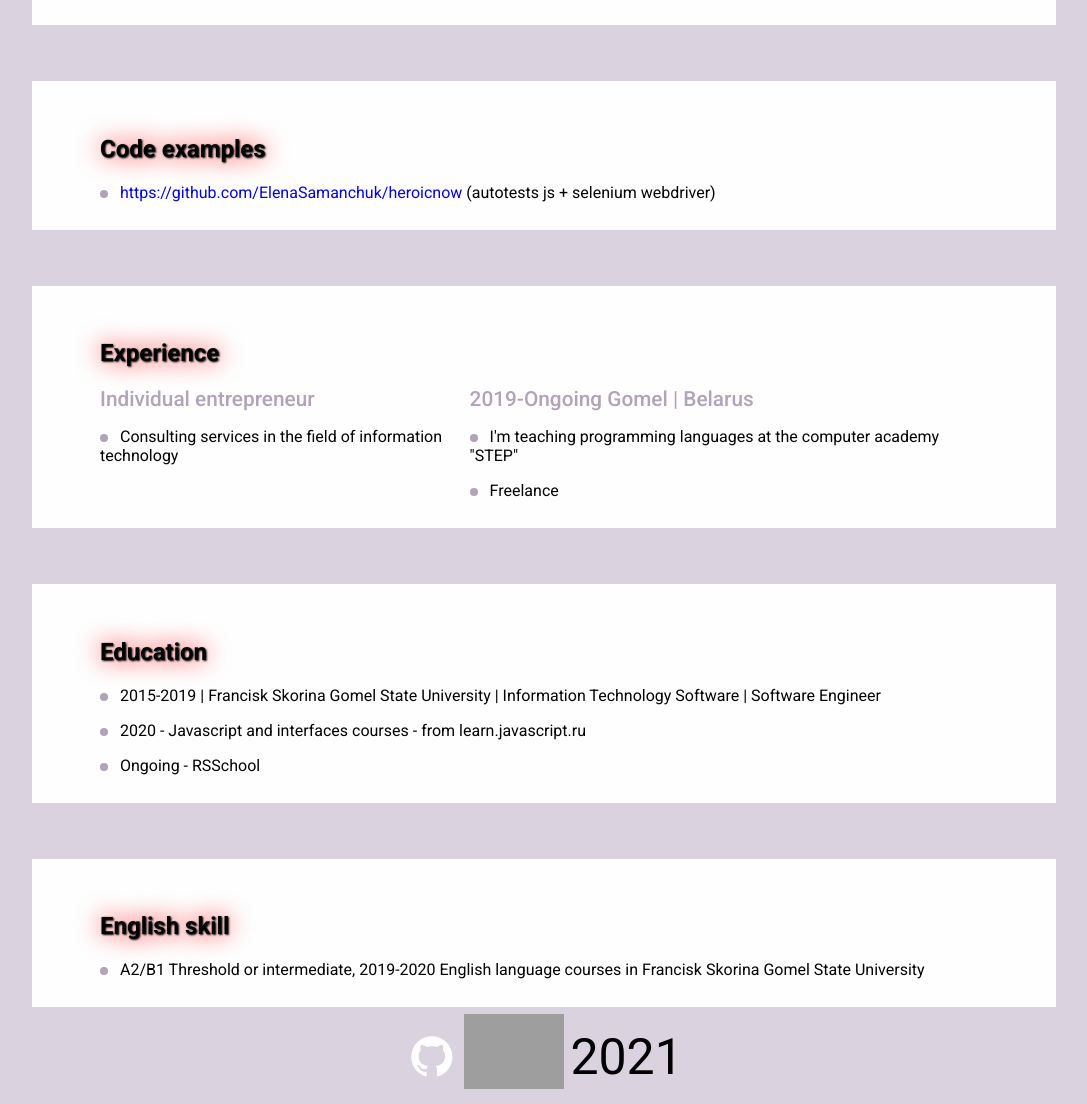
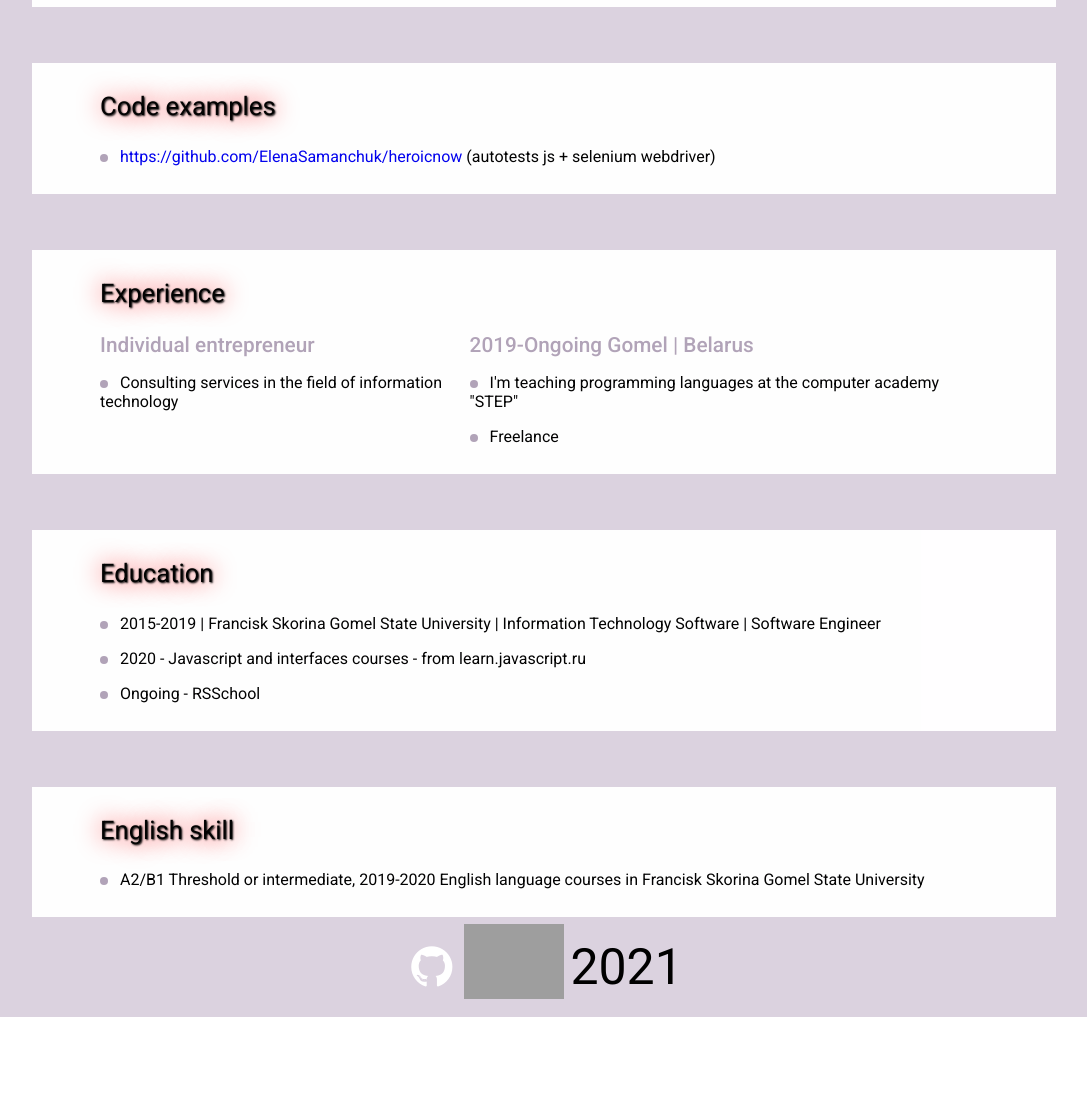
Before and after one commit to ElenaSamanchuk/rsschool-cv1, a plain HTML site: page index.html in a window 1280 px wide. Shown: the part 1038-2142 px from the top of the page, without its empty margins (96-1183 px from the left). After the commit the page ends 2055 px from the top, so only its background shows below. Drawn offline with Linux system fonts and the light colour scheme; grey boxes are pictures that could not be loaded; a web font is replaced by a local one.

Commit message:
Update index.html

```diff
--- a/index.html
+++ b/index.html
@@ -57,7 +57,7 @@
         </div>
       </section>
       <section class="skills__main" id="skills">
-        <p class="contacts"><h2>Skills</h3></p>
+        <h2><p class="contacts">Skills</p></h2>
         <div class="skills__main_container">
           <div class="skills_coding">
             <p class="skills_group">Coding:</p>
@@ -125,7 +125,7 @@
         </div>
       </section>
       <section class="examples__main" id="examples">
-        <p class="contacts"><h2>Code examples</h2></p>
+        <h2><p class="contacts">Code examples</p></h2>
         <ul class="skills_name_group">
           <li>
             <p><span class="circle"></span> <a href="https://github.com/ElenaSamanchuk/heroicnow" target="_blank">https://github.com/ElenaSamanchuk/heroicnow</a> (autotests js + selenium webdriver)</p>
@@ -133,7 +133,7 @@
         </ul>
       </section>
       <section class="experience__main" id="experience">
-        <p class="contacts"><h2>Experience</h2></p>
+        <h2><p class="contacts">Experience</p></h2>
         <div class="experience_text_box">
           <div class="company">
             <p class="title_company">Individual entrepreneur</p>
@@ -159,7 +159,7 @@
         </div>
       </section>
       <section class="education__main" id="education">
-        <p class="contacts"><h2>Education</h2></p>
+        <h2><p class="contacts">Education</p></h2>
         <ul class="skills_name_group">
           <li>
             <p><span class="circle"></span> 2015-2019 | Francisk Skorina Gomel State University | Information Technology Software | Software Engineer </p>
@@ -173,7 +173,7 @@
         </ul>
       </section>
       <section class="english__main" id="english">
-        <p class="contacts"><h2>English skill</h2></p>
+        <h2><p class="contacts">English skill</p></h2>
         <ul class="skills_name_group">
           <li>
             <p><span class="circle"></span> A2/B1 Threshold or intermediate, 2019-2020 English language courses in Francisk Skorina Gomel State University</p>
```
